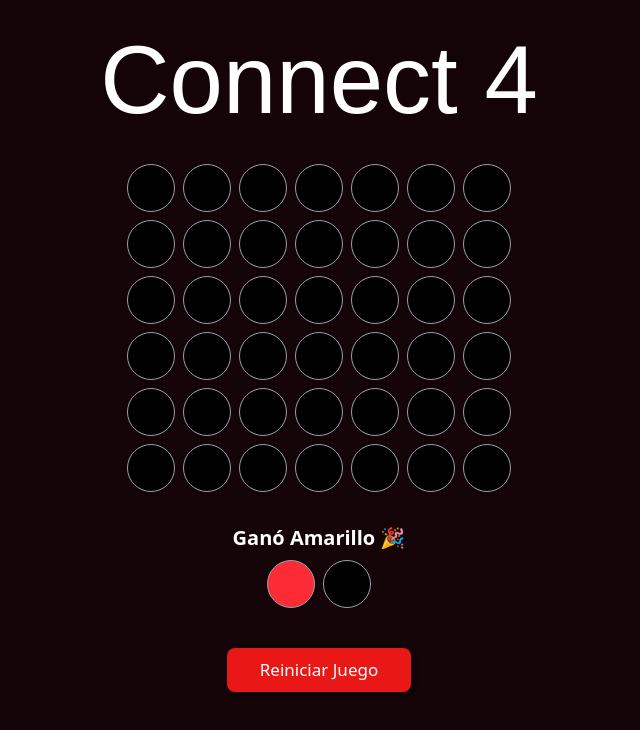
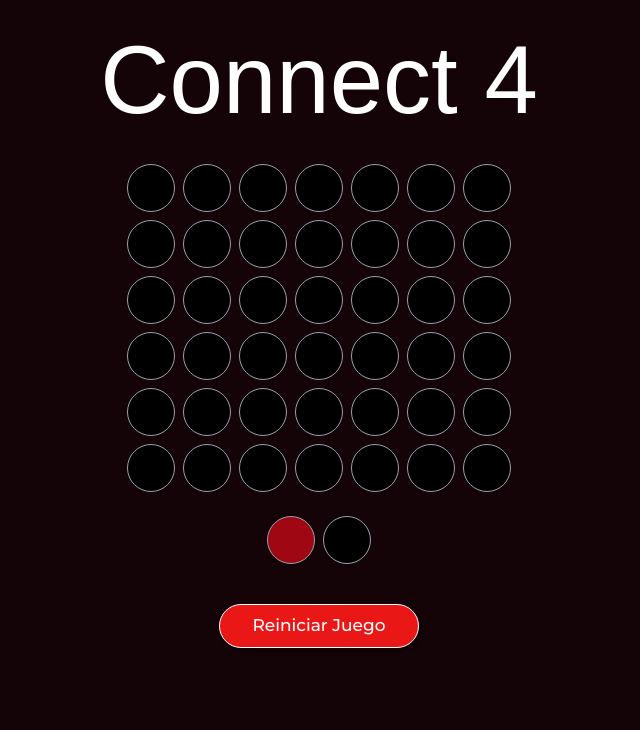
Before and after one commit to JulianAlvarez07/connect-4, a React (Vite) app: page / in a window 1280 px wide. Shown: the top 730 px of the page, without its empty margins (321-961 px from the left). Built offline with nearby package versions, Linux system fonts and the light colour scheme; a web font is replaced by a local one.

Commit message:
A modal was added when you win, and the restart button was changed.

```diff
--- a/index.html
+++ b/index.html
@@ -7,6 +7,7 @@
     <title>Vite + React</title>
     <style>
 @import url('https://fonts.googleapis.com/css2?family=Bungee+Tint&display=swap');
+@import url('https://fonts.googleapis.com/css2?family=Montserrat:ital,wght@0,100..900;1,100..900&display=swap');
 </style>
   </head>
   <body>
--- a/src/components/ButtonReset.jsx
+++ /dev/null
@@ -1,11 +0,0 @@
-const ButtonReset = ({ onClick, children }) => {
-  return (
-    <button
-      onClick={onClick}
-      className='text-[17px] px-8 py-2 border border-transparent shadow-[2px_2px_4px_rgba(0,0,0,0.4)] bg-[#ea1717] text-white rounded-lg hover:bg-gradient-to-r hover:from-[#b81007] hover:to-[#e8f059] active:translate-y-2 transition-all mt-8'
-    >
-      {children}
-    </button>
-  );
-};
-export default ButtonReset
--- a/src/components/Connect4.jsx
+++ b/src/components/Connect4.jsx
@@ -3,7 +3,7 @@ import { Square } from './Square';
 import { TurnIndicator } from './TurnIndicador';
 import { ganadores } from '../constant';
 import Winner from './Winner';
-import ButtonReset from './ButtonReset';
+import ButtonReset from './ui/ButtonReset';
 import { Board } from './Board';
 
 const TURNS = {
@@ -82,7 +82,7 @@ const Connect4 = () => {
 
       <Board board={board} updateBoard={updateBoard} />
 
-      <Winner winner={winner} />
+      <Winner winner={winner} onClick={reiniciarJuego} />
 
       <TurnIndicator turn={turn} />
 
--- a/src/components/Square.jsx
+++ b/src/components/Square.jsx
@@ -1,8 +1,8 @@
 export const Square = ({ children, updateBoard, index }) => {
   let bgColor = "bg-black";
 
-  if (children === "🔴") bgColor = "bg-red-500";
-  if (children === "🟡") bgColor = "bg-yellow-400";
+  if (children === "🔴") bgColor = "bg-red-800";
+  if (children === "🟡") bgColor = "bg-yellow-300";
 
   const className = `w-12 h-12 border rounded-full border-gray-400 flex items-center justify-center text-sm font-bold cursor-pointer ${bgColor}`;
 
@@ -12,7 +12,6 @@ export const Square = ({ children, updateBoard, index }) => {
 
   return (
     <div onClick={handleClick} className={className}>
-      {["🔴", "🟡"].includes(children) ? children : ""}
     </div>
   );
 };
--- a/src/components/TurnIndicador.jsx
+++ b/src/components/TurnIndicador.jsx
@@ -3,14 +3,14 @@ export const TurnIndicator = ({ turn }) => {
     <div className="flex flex-row gap-2 m-2">
       <div
         className={`w-12 h-12 border rounded-full border-gray-400 flex items-center justify-center font-bold ${
-          turn === "🔴" ? "bg-red-500 text-white" : "bg-black text-white"
+          turn === "🔴" ? "bg-red-800 text-white" : "bg-black text-white"
         }`}
       >
 
       </div>
       <div
         className={`w-12 h-12 border rounded-full border-gray-400 flex items-center justify-center font-bold ${
-          turn === "🟡" ? "bg-yellow-400 text-white" : "bg-black text-white"
+          turn === "🟡" ? "bg-yellow-300 text-white" : "bg-black text-white"
         }`}
       >
 
--- a/src/components/Winner.jsx
+++ b/src/components/Winner.jsx
@@ -1,15 +1,23 @@
-import React from 'react'
+import React from 'react';
+import Modal from './ui/Modal';
 
-const Winner = (winner) => {
+const Winner = ({ winner, onClick }) => {
+  if (!winner) return null;
+
+  let mensaje;
+  if (winner === "🔴") {
+    mensaje = "¡Ganador: Rojo 🔴!";
+  } else if (winner === "🟡") {
+    mensaje = "¡Ganador: Amarillo 🟡!";
+  } else {
+    mensaje = "¡Empate!";
+  }
+
   return (
-    <div>
-      {winner && (
-              <p className="text-xl font-bold mt-4">
-                Ganó {winner === "🔴" ? "Rojo" : "Amarillo"} 🎉
-              </p>
-            )}
-    </div>
-  )
-}
+    <Modal onClick={onClick}>
+      {mensaje}
+    </Modal>
+  );
+};
 
-export default Winner
+export default Winner;
--- /dev/null
+++ b/src/components/ui/ButtonReset.jsx
@@ -0,0 +1,11 @@
+const ButtonReset = ({ onClick, children }) => {
+  return (
+    <button
+      onClick={onClick}
+      className="text-[17px] px-8 py-2 border border-white shadow-[2px_2px_4px_rgba(0,0,0,0.4)] bg-[#ea1717] text-white rounded-full hover:bg-[#f43f5e] active:translate-y-2 transition-all mt-8"
+    >
+      {children}
+    </button>
+  );
+};
+export default ButtonReset
--- /dev/null
+++ b/src/components/ui/Modal.jsx
@@ -0,0 +1,17 @@
+import React from 'react';
+import ButtonReset from './ButtonReset';
+
+const Modal = ({ onClick, children }) => {
+  return (
+    <div className="fixed inset-0 z-50 flex items-center justify-center bg-black/50 backdrop-blur-sm">
+      <div className="w-[300px] scale-100 animate-in fade-in-0 zoom-in-95 duration-300 flex flex-col p-6 bg-white border border-gray-700 shadow-lg rounded-2xl text-center">
+
+
+        <h2 className="text-xl text-black font-bold mb-4">{children}</h2>
+        <ButtonReset onClick={onClick}> Reiniciar Juego</ButtonReset>
+      </div>
+    </div>
+  );
+};
+
+export default Modal;
--- a/src/index.css
+++ b/src/index.css
@@ -2,6 +2,8 @@
 
 body {
   background-color: #140407;
+  font-family: "Montserrat", sans-serif;
+  font-weight: 500;
   color: white;
   margin: 0;
   padding: 0;
```
